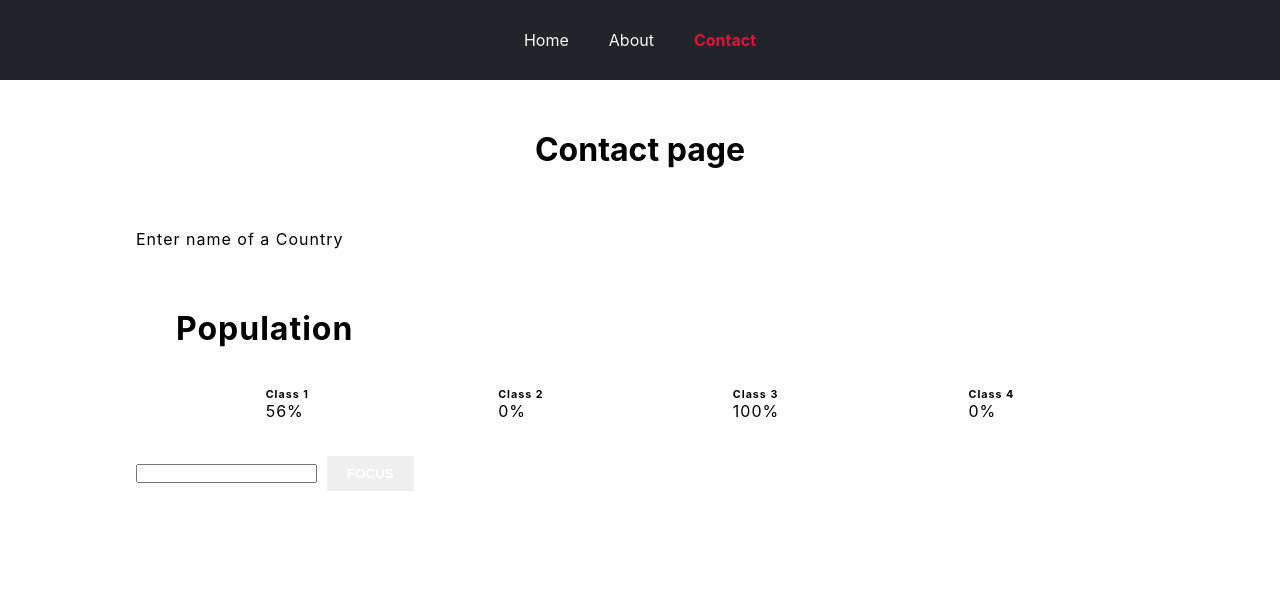
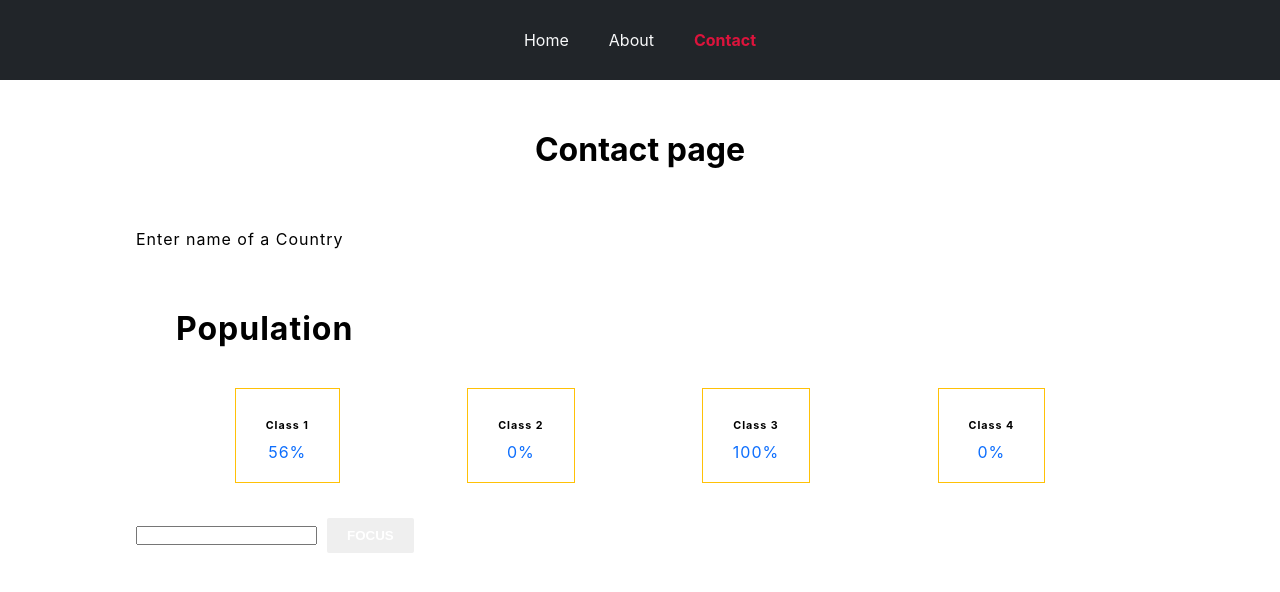
Before and after one commit to Lesley-w19/react-router, a React (Create React App) app: page /contact in a window 1280 px wide. Shown: the top 592 px of the page. Built offline with nearby package versions, Linux system fonts and the light colour scheme.

Commit message:
added the calucluate class to the parent div

```diff
--- a/src/components/Calculate.js
+++ b/src/components/Calculate.js
@@ -4,7 +4,7 @@ const Calculate = (props) => {
   const { label, score = 0, total = Math.max(1, score) } = props;
   return (
     <React.Fragment>
-      <div>
+      <div className="calculate">
         <h6>{label}</h6>
         <span>{Math.round((score / total) * 100)}%</span>
       </div>
@@ -15,6 +15,6 @@ const Calculate = (props) => {
 Calculate.propTypes = {
   label: PropTypes.string.isRequired,
   score: PropTypes.number,
-//   total: PropTypes.func,
+  //   total: PropTypes.func,
 };
 export default Calculate;
```
